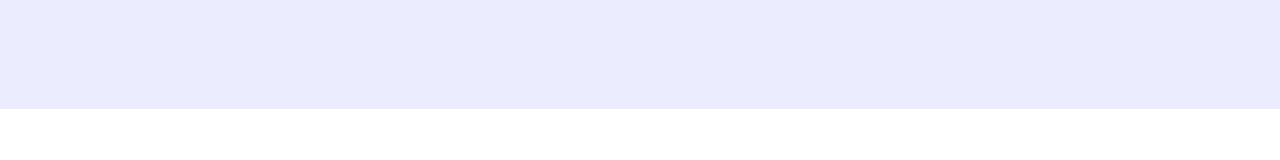
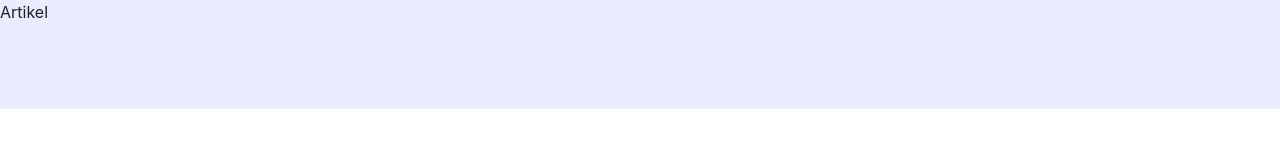
Before and after one commit to afdalabdallah/projectcoviddata, a React (Create React App) app: page / in a window 1280 px wide. Shown: the top 160 px of the page. Built offline with nearby package versions, Linux system fonts and the light colour scheme.

Commit message:
add router pack

```diff
--- a/package.json
+++ b/package.json
@@ -13,7 +13,9 @@
     "framer-motion": "^4.1.17",
     "react": "^17.0.2",
     "react-dom": "^17.0.2",
+    "react-router": "^5.2.1",
     "react-scripts": "4.0.3",
+    "react-scroll": "^1.8.4",
     "web-vitals": "^1.1.2"
   },
   "scripts": {
--- a/src/sections/Navbar.js
+++ b/src/sections/Navbar.js
@@ -1,10 +1,13 @@
-import { Box } from '@chakra-ui/layout'
-import React from 'react'
+import { Box, Text } from '@chakra-ui/layout'
+import React, {useRef} from 'react'
+import {scroller} from 'react-scroll'
 
 function Navbar() {
+
+
     return (
         <Box height="109" bgColor="#EBEDFF" className="navbar">
-
+            <Text cursor="pointer">Artikel</Text>
         </Box>
     )
 }
```
Also changed, not shown: src/routes.js (added, +12 -0 lines), 1 other file (tests, documents, lock files or other folders).
